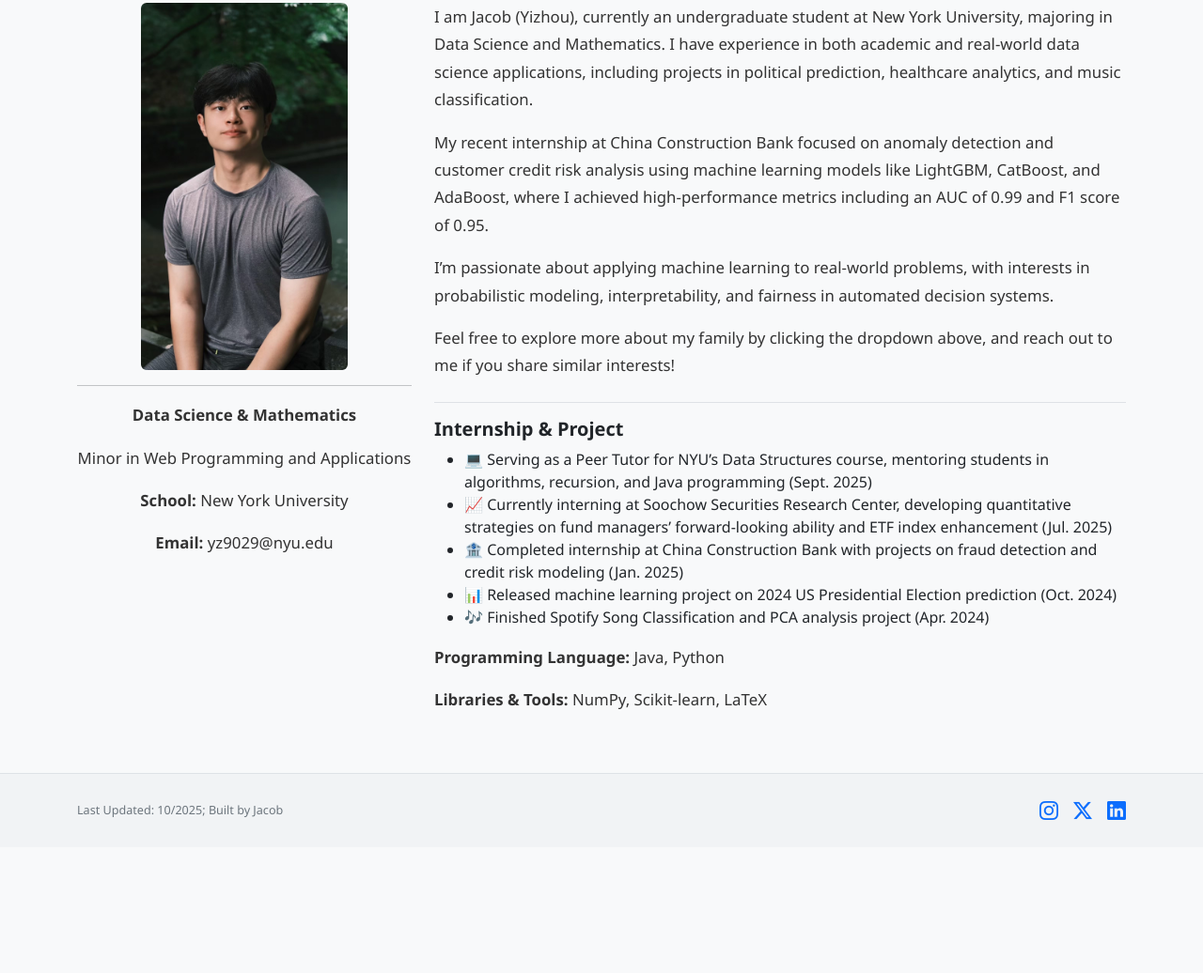
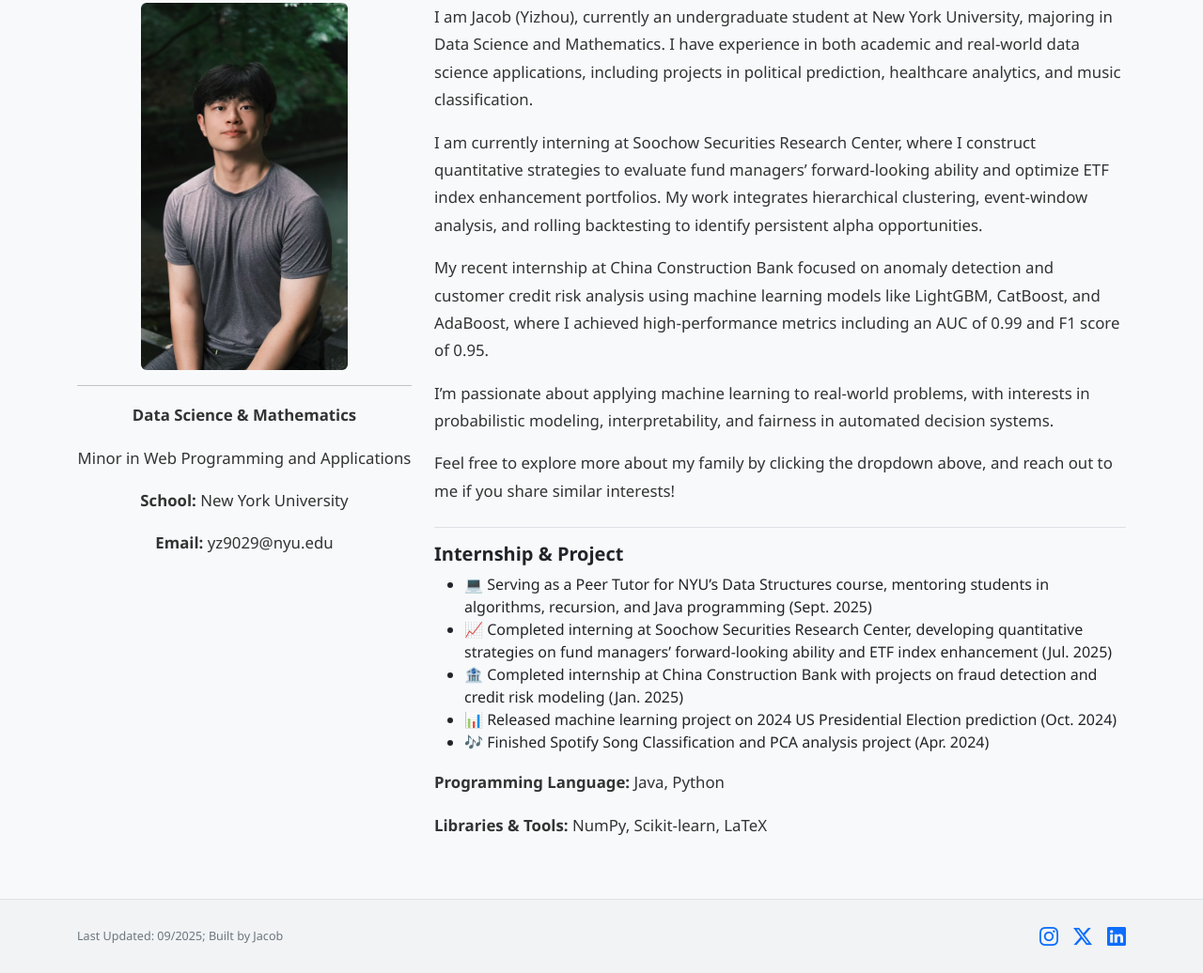
Before and after one commit to JacoZzz/family-website, a plain HTML site: page index.html in a window 1280 px wide. Shown: the part 117-1153 px from the top of the page at 94% size. Before the commit the page ends 1019 px from the top, so only its background shows below. Drawn offline with nearby package versions, Linux system fonts and the light colour scheme.

Commit message:
Update index.html

```diff
--- a/index.html
+++ b/index.html
@@ -61,6 +61,9 @@
                 I am Jacob (Yizhou), currently an undergraduate student at New York University, majoring in Data Science and Mathematics. I have experience in both academic and real-world data science applications, including projects in political prediction, healthcare analytics, and music classification.
               </p>
               <p>
+                I am currently interning at Soochow Securities Research Center, where I construct quantitative strategies to evaluate fund managers’ forward-looking ability and optimize ETF index enhancement portfolios. My work integrates hierarchical clustering, event-window analysis, and rolling backtesting to identify persistent alpha opportunities.
+              </p>
+              <p>
                 My recent internship at China Construction Bank focused on anomaly detection and customer credit risk analysis using machine learning models like LightGBM, CatBoost, and AdaBoost, where I achieved high-performance metrics including an AUC of 0.99 and F1 score of 0.95.
               </p>
               <p>
@@ -73,7 +76,7 @@
               <h5 class="mt-4 border-top pt-3">Internship & Project</h5>
               <ul>
                 <li>💻 Serving as a Peer Tutor for NYU’s Data Structures course, mentoring students in algorithms, recursion, and Java programming (Sept. 2025)</li>
-                <li>📈 Currently interning at Soochow Securities Research Center, developing quantitative strategies on fund managers’ forward-looking ability and ETF index enhancement (Jul. 2025)</li>
+                <li>📈 Completed interning at Soochow Securities Research Center, developing quantitative strategies on fund managers’ forward-looking ability and ETF index enhancement (Jul. 2025)</li>
                 <li>🏦 Completed internship at China Construction Bank with projects on fraud detection and credit risk modeling (Jan. 2025)</li>
                 <li>📊 Released machine learning project on 2024 US Presidential Election prediction (Oct. 2024)</li>
                 <li>🎶 Finished Spotify Song Classification and PCA analysis project (Apr. 2024)</li>
@@ -88,7 +91,7 @@
 
         <footer class="mt-5 pt-4 border-top text-muted">
           <div class="container d-flex justify-content-between align-items-center flex-wrap">
-            <small>Last Updated: 10/2025; Built by Jacob</small>
+            <small>Last Updated: 09/2025; Built by Jacob</small>
             <div class="d-flex gap-3">
               <a href="https://www.instagram.com/jacobz_0120/" target="_blank" class="text-decoration-none text-primary fs-5">
                 <i class="bi bi-instagram"></i>
```
